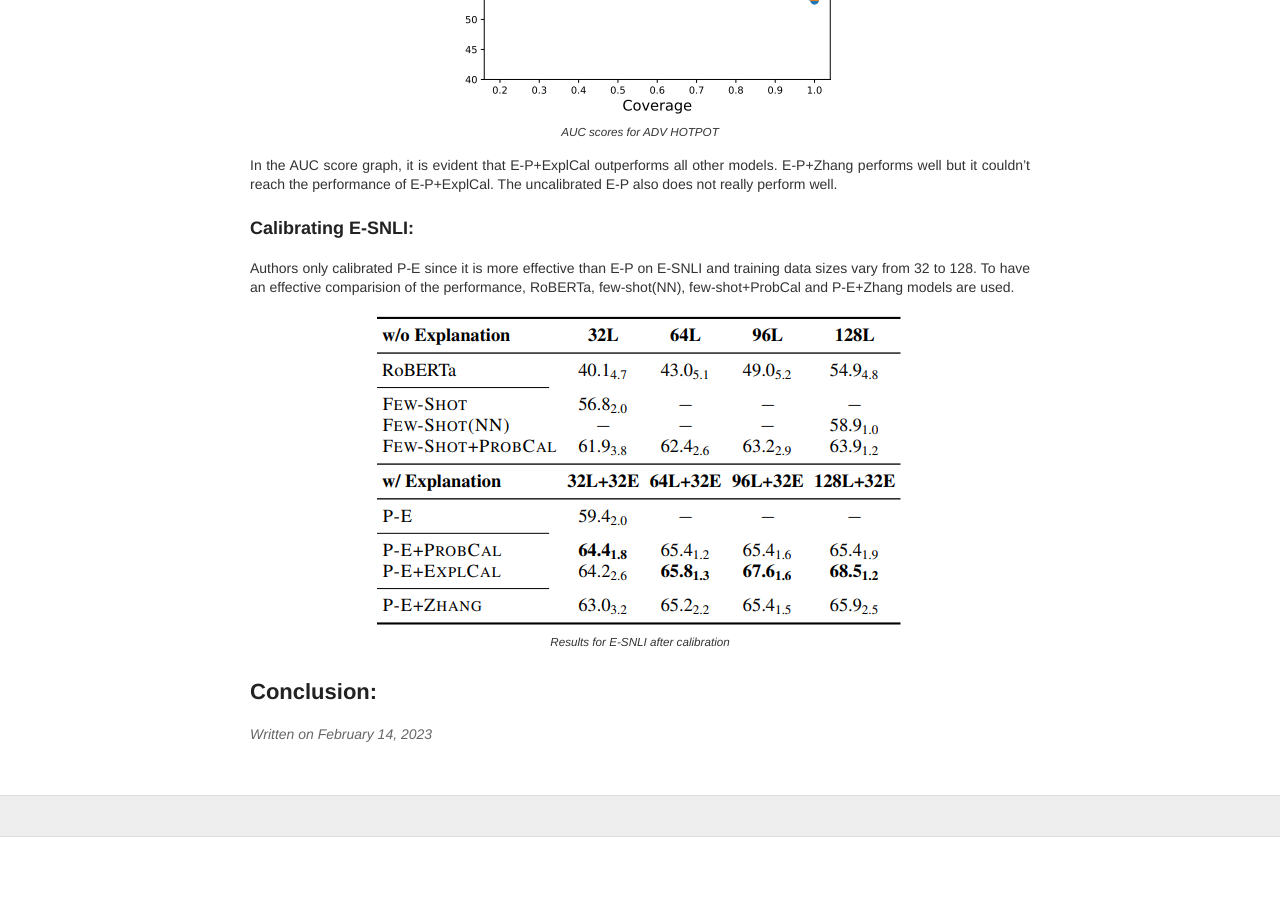
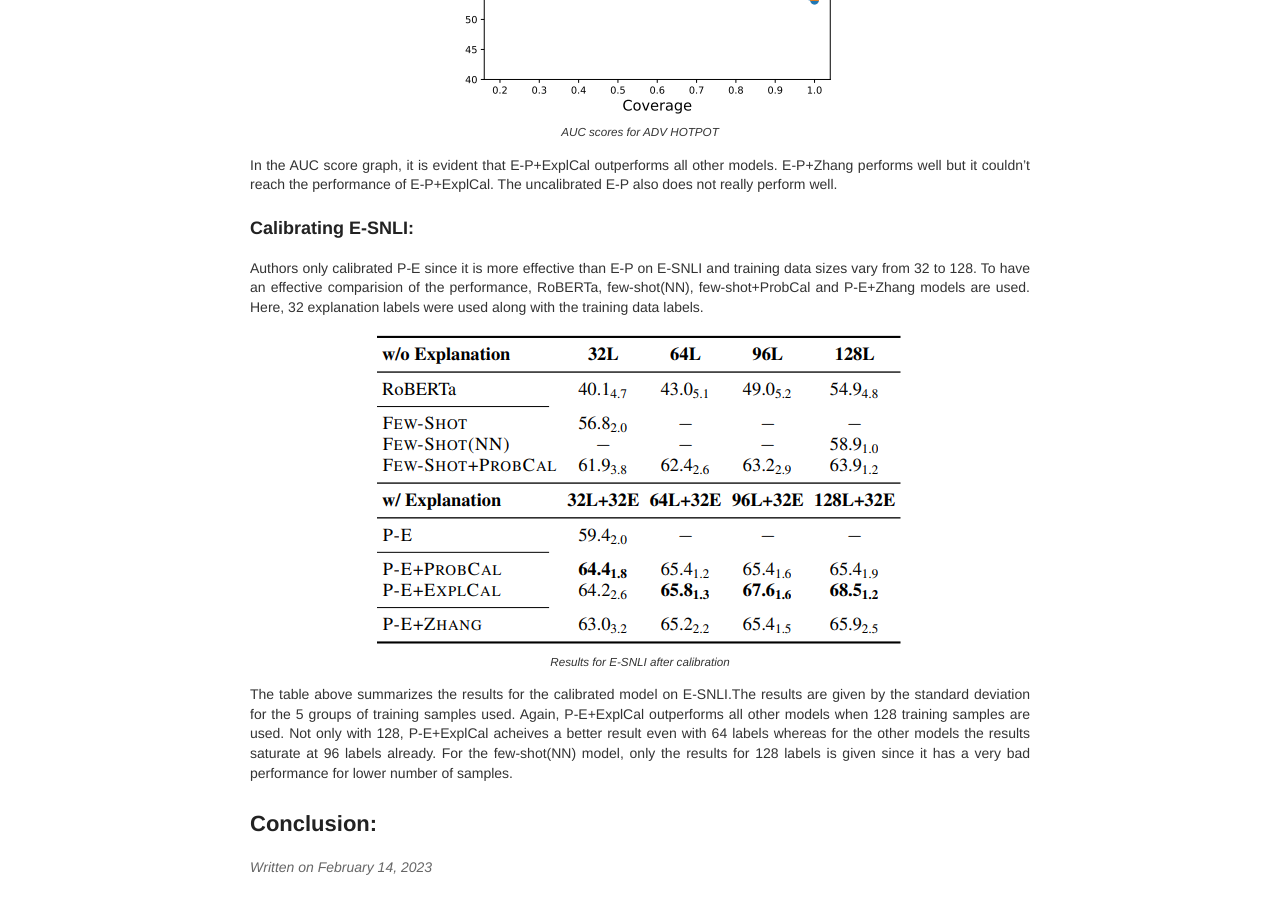
Before and after one commit to deepsthewarrior/deepsthewarrior.github.io, a Jekyll site: the page built from _posts/2023-2-14-Seminar-Report.md, in a window 1280 px wide and 900 px high, scrolled down 6888 px. Built offline with Jekyll 4.4.1, drawn with Linux system fonts in a browser that asks for light colours; before the commit the page ends 7725 px from its top, so only the background shows below that.

Commit message:
esnli results done

```diff
--- a/_posts/2023-2-14-Seminar-Report.md
+++ b/_posts/2023-2-14-Seminar-Report.md
@@ -183,13 +183,13 @@ In the AUC score graph, it is evident that E-P+ExplCal outperforms all other mod
 
 ### Calibrating E-SNLI:
 
-Authors only calibrated P-E since it is more effective than E-P on E-SNLI and training data sizes vary from 32 to 128. To have an effective comparision of the performance, RoBERTa, few-shot(NN), few-shot+ProbCal and P-E+Zhang models are used.
+Authors only calibrated P-E since it is more effective than E-P on E-SNLI and training data sizes vary from 32 to 128. To have an effective comparision of the performance, RoBERTa, few-shot(NN), few-shot+ProbCal and P-E+Zhang models are used. Here, 32 explanation labels were used along with the training data labels.
 
 <figure style="text-align:center;">
   <img src="/images/res_esnli.PNG" alt="Result" />
   <p class="img-caption">Results for E-SNLI after calibration</p>
 </figure>
 
-
+The table above summarizes the results for the calibrated model on E-SNLI.The results are given by the standard deviation for the 5 groups of training samples used. Again, P-E+ExplCal outperforms all other models when 128 training samples are used. Not only with 128, P-E+ExplCal acheives a better result even with 64 labels whereas for the other models the results saturate at 96 labels already. For the few-shot(NN) model, only the results for 128 labels is given since it has a very bad performance for lower number of samples.
 
 ## Conclusion:
```
